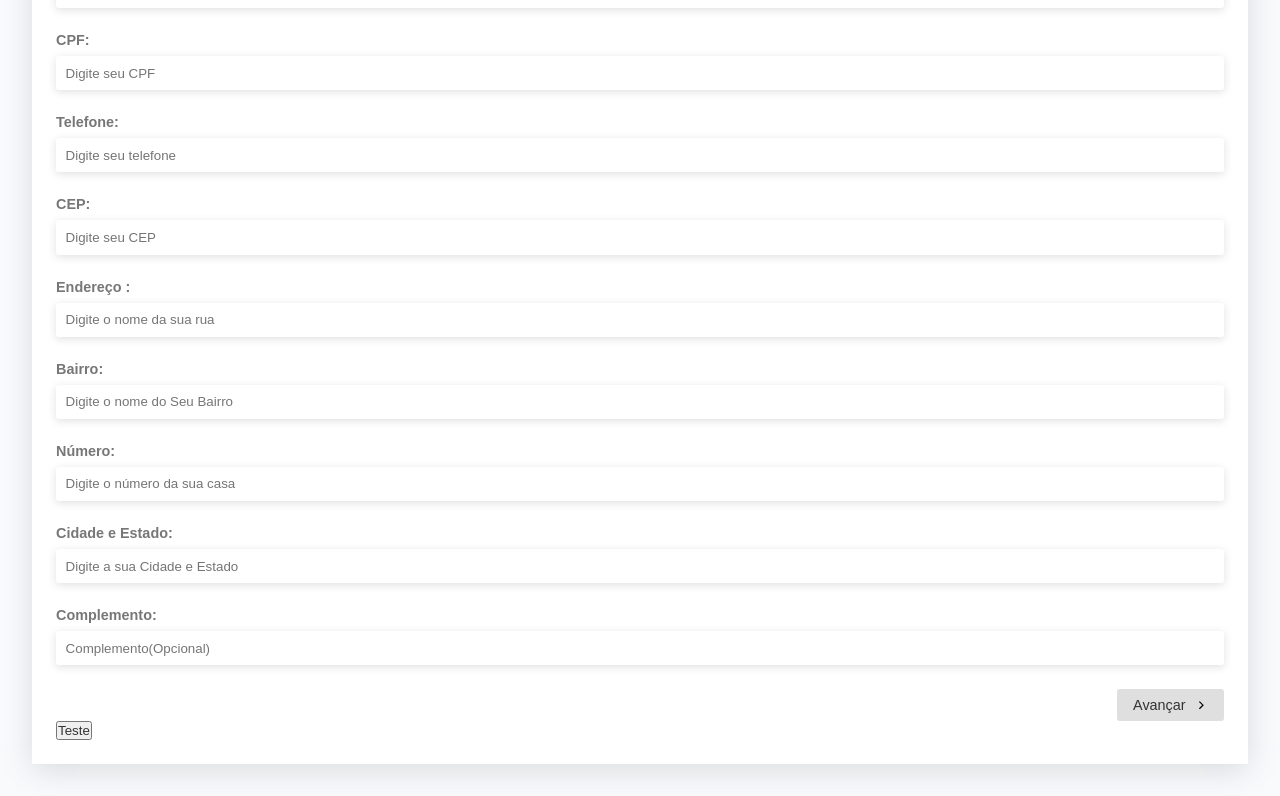
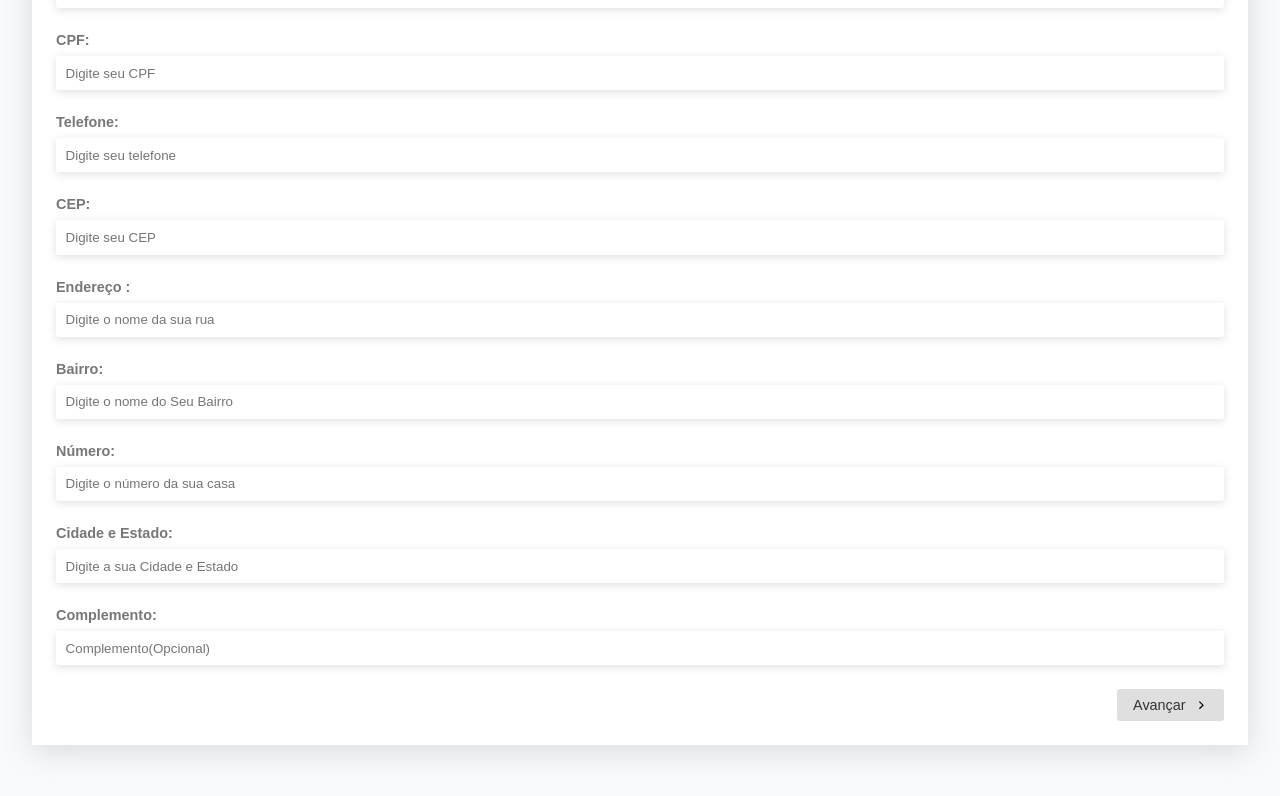
Before and after one commit to mrpellegrino/vilapettestBling, a Next.js app: page / in a window 1280 px wide. Shown: the part 318-1114 px from the top of the page. Built offline with nearby package versions, Linux system fonts and the light colour scheme.

Commit message:
Built mudança na url e retirada do botao de teste

```diff
--- a/src/pages/index.tsx
+++ b/src/pages/index.tsx
@@ -70,14 +70,7 @@ export default function Home() {
               <span>Enviar</span>
               <FiSend />
             </button>)}
-          </div>
-):""}
-
-
-          <button type='button' onClick={(e)=>console.log(formState)}>
-          <span>Teste</span>
-            </button>
-
+          </div>):""}
         </form>
       </div>
     </div>
```
